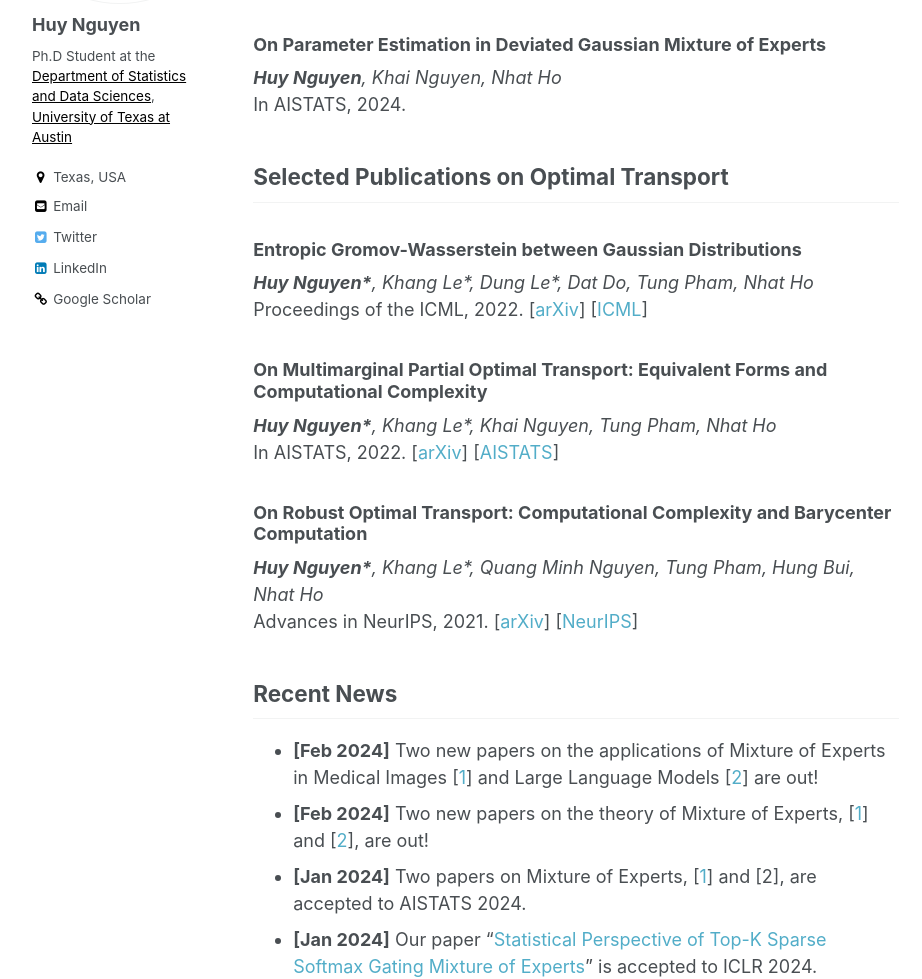
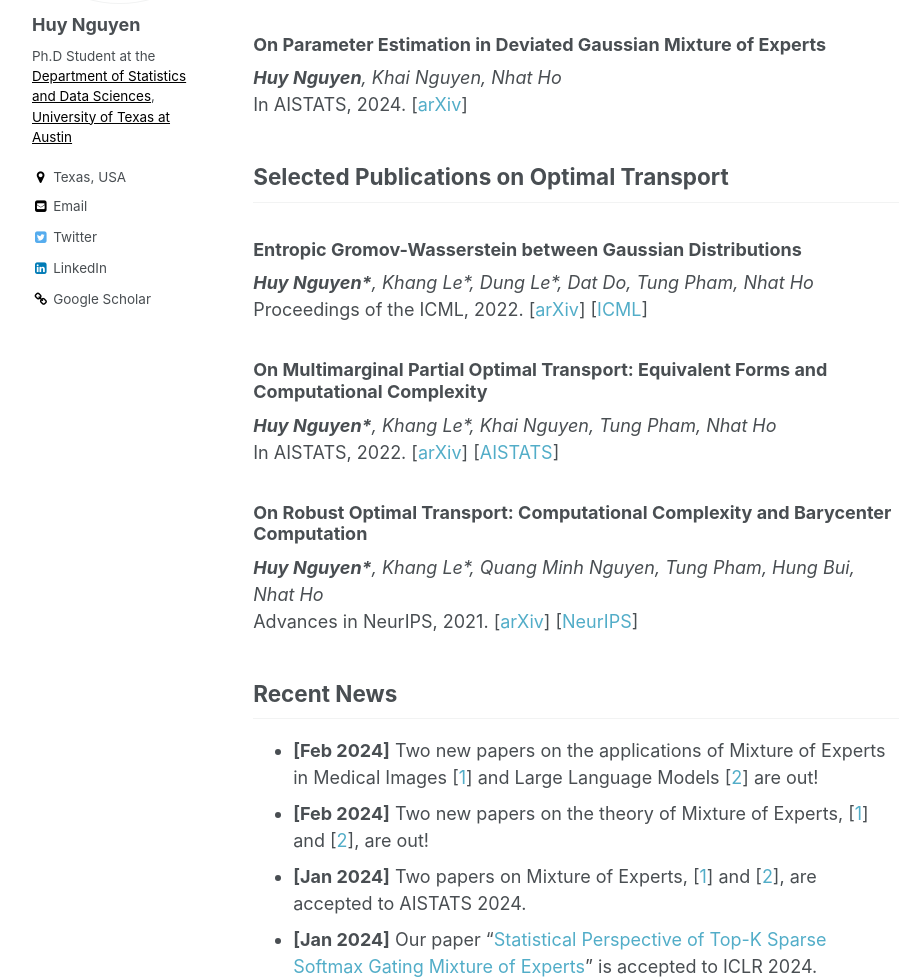
Before and after one commit to snowwhite2011/huyentrang0811.github.io, a Jekyll site: the page built from _pages/about.md, in a window 1280 px wide and 1400 px high, scrolled down 2035 px. Shown: the part 166-1145 px from the top of the window, without its empty margins (86-1008 px from the left). Built offline with Jekyll 4.4.1, drawn with Linux system fonts in a browser that asks for light colours.

Commit message:
Update about.md

```diff
--- a/_pages/about.md
+++ b/_pages/about.md
@@ -50,7 +50,7 @@ Advances in NeurIPS, 2023. [[arXiv](https://arxiv.org/abs/2301.11808)] [[NeurIPS
 In AISTATS, 2024. [[arXiv](https://arxiv.org/abs/2305.07572)]
 ### On Parameter Estimation in Deviated Gaussian Mixture of Experts
 *__Huy Nguyen__, Khai Nguyen, Nhat Ho*<br/>
-In AISTATS, 2024.
+In AISTATS, 2024. [[arXiv](https://arxiv.org/abs/2402.05220)]
 
 ## Selected Publications on Optimal Transport
 ### Entropic Gromov-Wasserstein between Gaussian Distributions
@@ -68,7 +68,7 @@ Advances in NeurIPS, 2021.  [[arXiv](https://arxiv.org/abs/2102.06857)] [[NeurIP
 ## Recent News
 - **[Feb 2024]** Two new papers on the applications of Mixture of Experts in Medical Images [[1](https://arxiv.org/abs/2402.03226)] and Large Language Models [[2](https://arxiv.org/abs/2402.02526)] are out!
 - **[Feb 2024]** Two new papers on the theory of Mixture of Experts, [[1](https://arxiv.org/abs/2402.02952)] and [[2](https://arxiv.org/abs/2401.13875)], are out!
-- **[Jan 2024]** Two papers on Mixture of Experts, [[1](https://arxiv.org/abs/2305.07572)] and [2], are accepted to AISTATS 2024.
+- **[Jan 2024]** Two papers on Mixture of Experts, [[1](https://arxiv.org/abs/2305.07572)] and [[2](https://arxiv.org/abs/2402.05220)], are accepted to AISTATS 2024.
 - **[Jan 2024]** Our paper "[Statistical Perspective of Top-K Sparse Softmax Gating Mixture of Experts](https://arxiv.org/abs/2309.13850)" is accepted to ICLR 2024.
 - **[Dec 2023]** Our paper "[Fast Approximation of the Generalized Sliced-Wasserstein Distance](https://openreview.net/forum?id=u3JeFO8G8s)" is accepted to ICASSP 2024.
 - **[Oct 2023]** I received the NeurIPS 2023 Scholar Award. See you in New Orleans this December!
```
